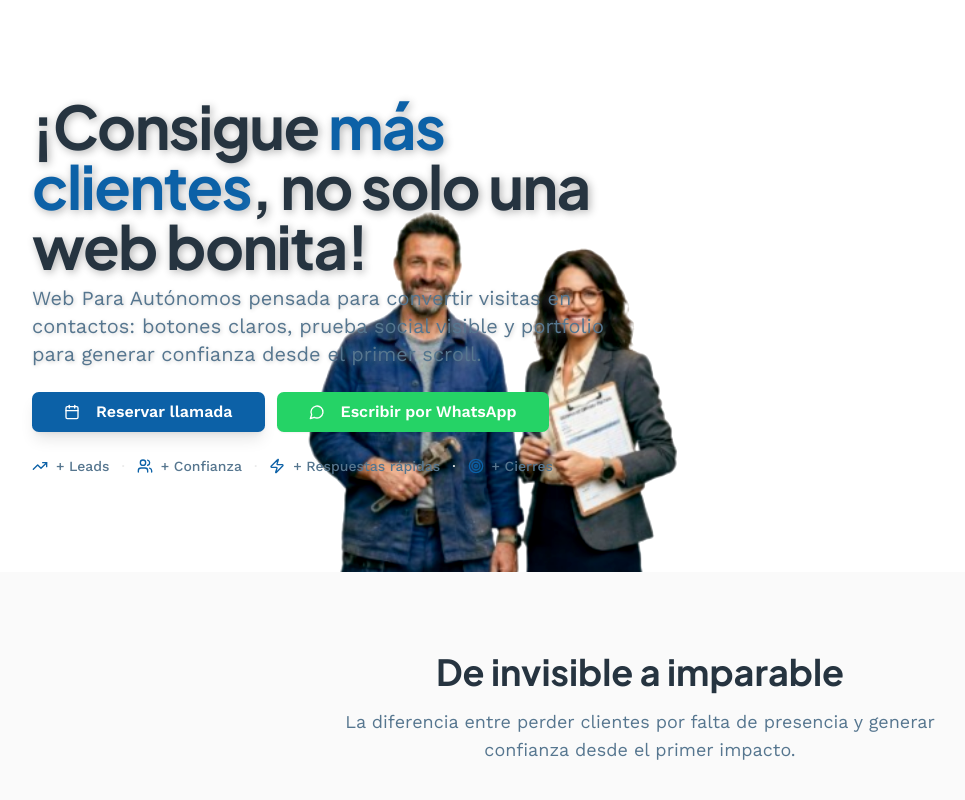
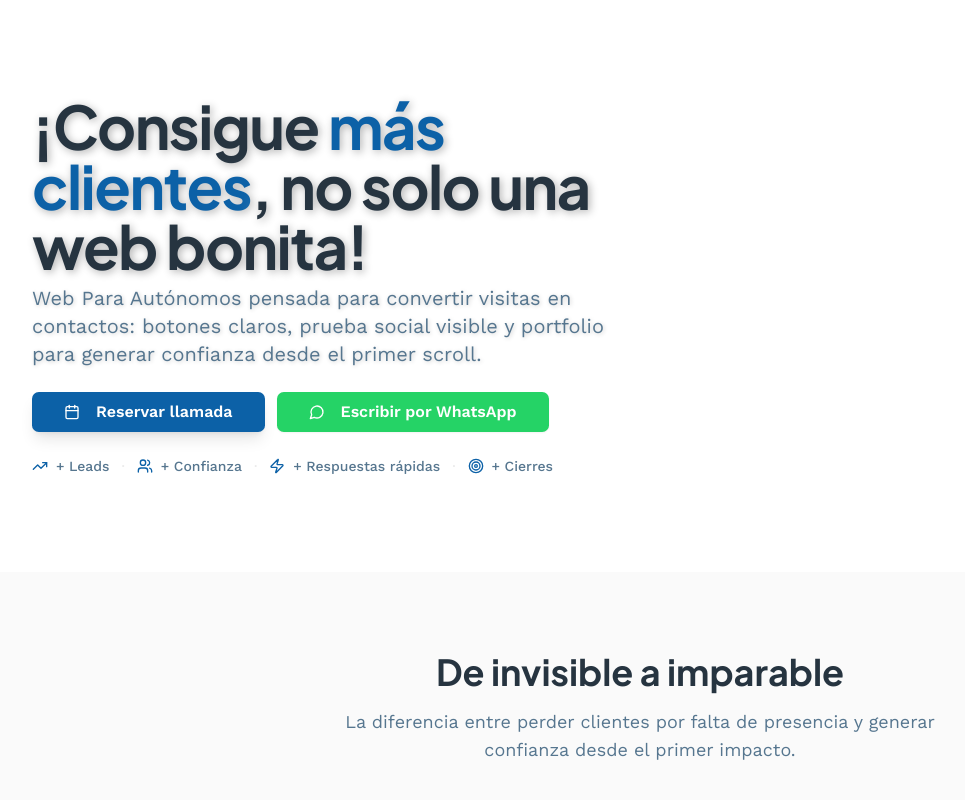
Before and after one commit to fsmartcfs-code/sg-f578bdde-0a98-4ac7-af00-b40a6d478feb-1776842642, a Next.js app: page / in a window 1280 px wide. Shown: the top 800 px of the page, without its empty margins (0-965 px from the left). Built offline with nearby package versions, Linux system fonts and the light colour scheme.

Commit message:
style(hero): remove duplicate absolute image on desktop

```diff
--- a/src/components/Hero.tsx
+++ b/src/components/Hero.tsx
@@ -8,24 +8,6 @@ import { Calendar, MessageCircle, TrendingUp, Users, Zap, Target } from "lucide-
 export function Hero() {
   return (
     <section className="relative py-4 md:py-12 lg:py-24 overflow-hidden bg-white">
-      {/* Image cachée sur mobile, visible seulement sur desktop */}
-      <div className="hidden lg:block absolute inset-0 pointer-events-none z-[5]" style={{ transform: 'translateX(-150px) translateY(190px)' }}>
-        <div className="relative w-[900px] h-[1100px] mx-auto">
-          <Image
-            src="/semfundo.png"
-            alt="Plomero profesional"
-            width={900}
-            height={1100}
-            className="object-contain"
-            style={{
-              imageRendering: 'crisp-edges',
-              filter: 'contrast(1.15) brightness(1.02) saturate(1.1)'
-            }}
-            priority
-          />
-        </div>
-      </div>
-
       <div className="container relative z-10">
         {/* Layout mobile: tout en colonne */}
         <div className="space-y-8">
```
